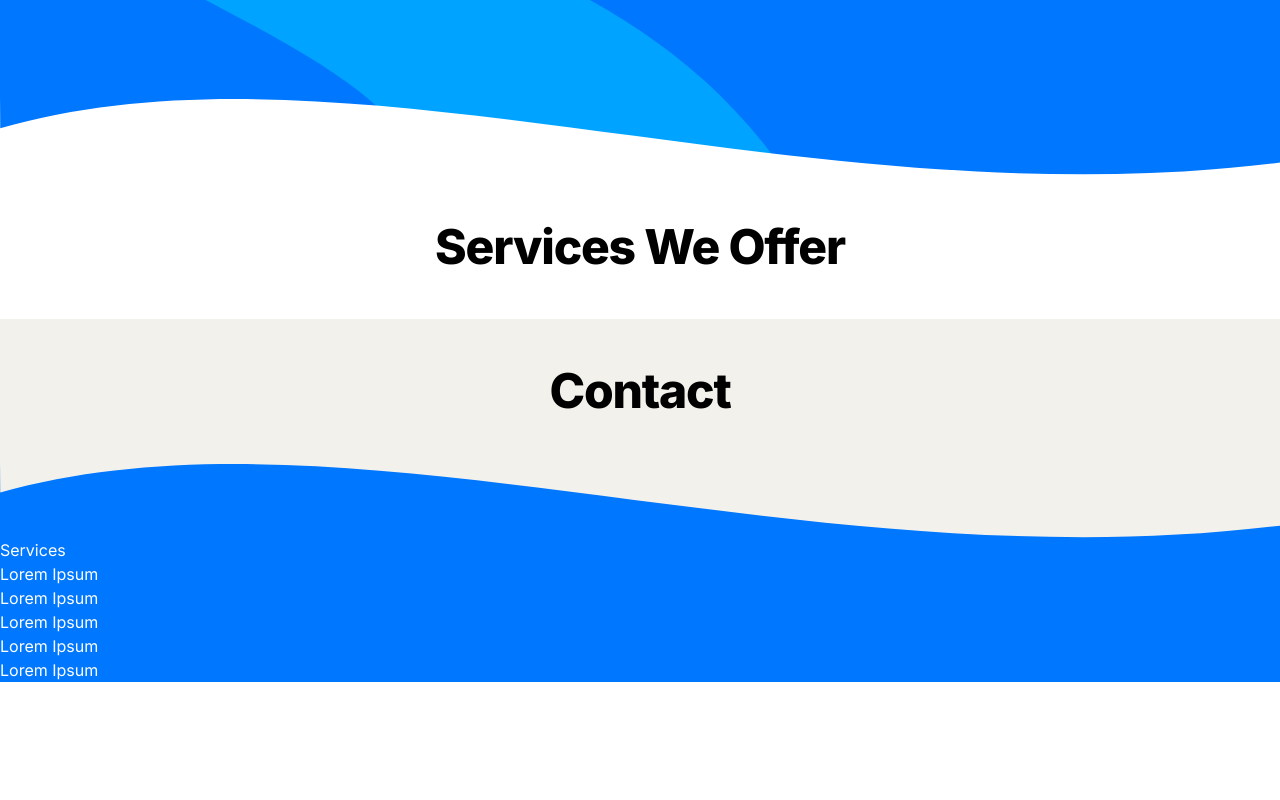
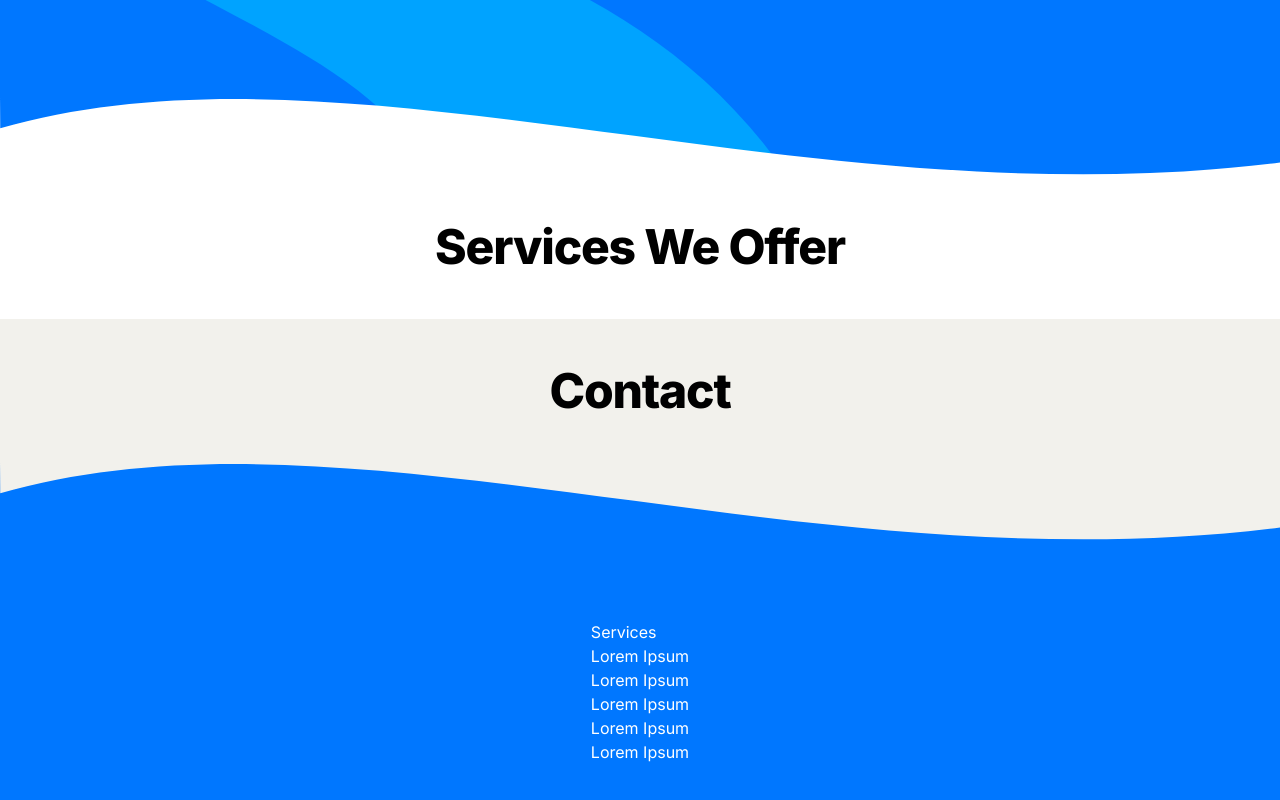
Before and after one commit to schoodicsolutions/main-site, a SvelteKit app: page / in a window 1280 px wide. Shown: the part 593-1393 px from the top of the page. Before the commit the page ends 1275 px from the top, so only its background shows below. Built offline with nearby package versions, Linux system fonts and the light colour scheme.

Commit message:
Add padding to footer

```diff
--- a/src/routes/+page.svelte
+++ b/src/routes/+page.svelte
@@ -55,9 +55,11 @@
 </main>
 
 <footer>
-    <Wave class="bg-almond text-croix" height="100%" />
+    <div class="w-full h-8 lg:h-[6vw] bg-almond">
+        <Wave class="text-croix" height="100%" />
+    </div>
     <div class="bg-croix text-white">
-        <div class="flex gap-4">
+        <div class="flex justify-center gap-4 py-20">
             <div class="flex flex-col">
                 <h2>Services</h2>
                 <p>Lorem Ipsum</p>
```
